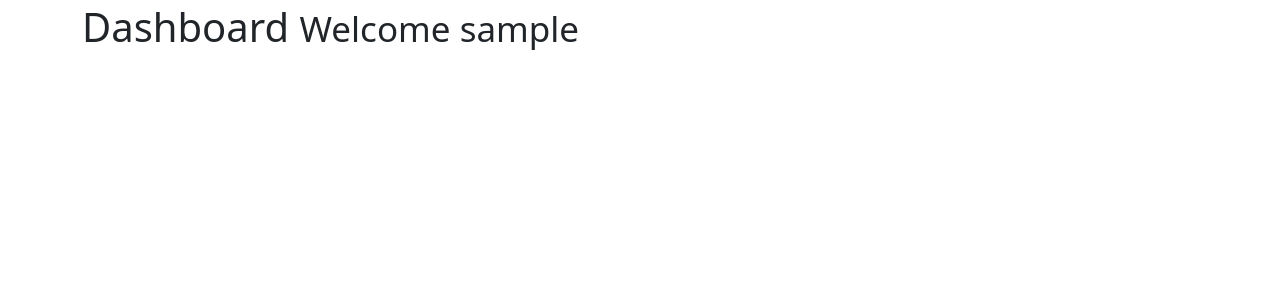
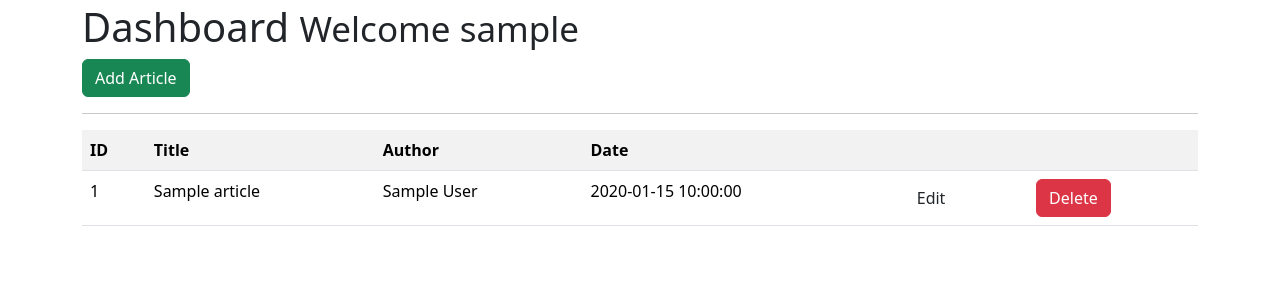
Before and after one commit to KathyBarabash/flask_app, a Flask app: page /dashboard in a window 1280 px wide. Shown: the part 53-356 px from the top of the page. Run offline with Flask 3, Linux system fonts and the light colour scheme; the visitor is signed in with stand-in values (Sample User, id 1); tables that the repository leaves empty or names only in its code hold one stand-in row (values such as "Sample post"); some libraries are stand-ins or nearby versions.

Commit message:
add unchecked changes, just to be clean

```diff
--- a/src/app/app.py
+++ b/src/app/app.py
@@ -40,7 +40,9 @@ def articles():
 @app.route('/articles/<string:id>')
 def article_by_id(id):
     # return (Articles)   # this just prints the formatted plain text
-    return render_template('article.html', id=id)
+    result = cur.execute("SELECT * FROM articles WHERE id = %s", [id])
+    article = cur.fetchone()
+    return render_template('article.html', article=article)
 
 # Register form class
 class RegisterForm(Form):
@@ -135,17 +137,16 @@ def is_logged_in(f):
 @is_logged_in
 def dashboard():
     # Create cursor
-    # cur = mysql.connection.cursor()
+    cur = mysql.connection.cursor()
 
     # # Get articles
-    # result = cur.execute("SELECT * FROM articles")
+    result = cur.execute("SELECT * FROM articles")
 
-    # articles = cur.fetchall()
+    articles = cur.fetchall()
 
-    # if result > 0:
-    if True:
-        return render_template('dashboard.html', articles=Articles)
-    # else:
+    if result > 0:
+        return render_template('dashboard.html', articles=articles)
+    else:
         msg = 'No Articles Found'
         return render_template('dashboard.html', msg=msg)
     # Close connection
@@ -159,6 +160,97 @@ def logout():
     flash('You are now logged out', 'success')
     return redirect(url_for('login'))
 
+# Article Form Class
+class ArticleForm(Form):
+    title = StringField('Title', [validators.Length(min=1, max=200)])
+    body = TextAreaField('Body', [validators.Length(min=30)])
+
+# Add Article
+@app.route('/add_article', methods=['GET', 'POST'])
+@is_logged_in
+def add_article():
+    form = ArticleForm(request.form)
+    if request.method == 'POST' and form.validate():
+        title = form.title.data
+        body = form.body.data
+
+        # Create Cursor
+        cur = mysql.connection.cursor()
+
+        # Execute
+        cur.execute("INSERT INTO articles(title, body, author) VALUES(%s, %s, %s)",(title, body, session['username']))
+
+        # Commit to DB
+        mysql.connection.commit()
+
+        #Close connection
+        cur.close()
+
+        flash('Article Created', 'success')
+
+        return redirect(url_for('dashboard'))
+
+    return render_template('add_article.html', form=form)
+
+# Delete Article
+@app.route('/delete_article/<string:id>', methods=['POST'])
+@is_logged_in
+def delete_article(id):
+    # Create cursor
+    cur = mysql.connection.cursor()
+
+    # Execute
+    cur.execute("DELETE FROM articles WHERE id = %s", [id])
+
+    # Commit to DB
+    mysql.connection.commit()
+
+    #Close connection
+    cur.close()
+
+    flash('Article Deleted', 'success')
+
+    return redirect(url_for('dashboard'))
+
+# Edit article
+@app.route('/edit_article/<string:id>', methods=['GET', 'POST'])
+@is_logged_in
+def edit_article(id):
+    # Create cursor
+    cur = mysql.connection.cursor()
+
+    # Get the article by id
+    result = cur.execute("SELECT * FROm articles WHERE id = %s", [id])
+
+    article = cur.fetchone()
+
+    # Get form
+    form  = ArticleForm(request.form)
+
+    # Populate article form fields
+    form.title.data = article['title']
+    form.body.data = article['body']
+
+
+    if request.method == 'POST' and form.validate():
+        title = request.form['title']
+        body = request.form['body']
+
+        # Create cursor
+        cur = mysql.connection.cursor()
+
+        # Execute
+        cur.execute("UPDATE articles SET title=%s, body=%s WHERE id = %s",
+                    (title, body, id))
+        # Commit to DB
+        mysql.connection.commit()
+
+        # Close connection
+        cur.close()
+
+        flash("Article created", 'success')
+        return redirect(url_for('dashboard'))
+    return render_template('add_article.html', form=form)
 
 if __name__ == '__main__':
     app.secret_key='secret26'
--- a/src/app/templates/dashboard.html
+++ b/src/app/templates/dashboard.html
@@ -2,5 +2,31 @@
 
 {% block body %}
   <h1>Dashboard <small> Welcome {{session.username}}</small></h1>
-
+  <a class="btn btn-success" href="/add_article"> Add Article</a>
+  <hr>
+  <table class="table table-striped">
+    <tr>
+      <th>ID</th>
+      <th>Title</th>
+      <th>Author</th>
+      <th>Date</th>
+      <th></th>
+      <th></th>
+    </tr>
+    {% for article in articles %}
+      <tr>
+        <td>{{article.id}}</td>
+        <td>{{article.title}}</td>
+        <td>{{article.author}}</td>
+        <td>{{article.create_date}}</td>
+        <td><a href="edit_article/{{article.id}}" class="btn btn-default pull-right">Edit</a></td>
+        <td>
+          <form action="{{url_for('delete_article', id=article.id)}}" method="post">
+            <input type="hidden" name="_method" value="DELETE">
+            <input type="submit" value="Delete" class="btn btn-danger">
+          </form>
+        </td>
+      </tr>
+    {% endfor %}
+  </table>
 {% endblock %}
--- a/src/app/templates/layout.html
+++ b/src/app/templates/layout.html
@@ -12,5 +12,9 @@
             {% block body %} {% endblock %}
         </div>
         <script src="https://cdn.jsdelivr.net/npm/bootstrap@5.3.3/dist/js/bootstrap.min.js" integrity="sha384-0pUGZvbkm6XF6gxjEnlmuGrJXVbNuzT9qBBavbLwCsOGabYfZo0T0to5eqruptLy" crossorigin="anonymous"></script>
+        <script src="//cdn.ckeditor.com/4.9.2/basic/ckeditor.js"></script>
+        <script type="text/javascript">
+            CKEDITOR.replace('editor')
+        </script>
     </body>
 </html>
```
Also changed, not shown: src/app/templates/add_article.html (added, +15 -0 lines), src/app/templates/article.html (+6 -1 lines), src/app/templates/home.html (+9 -5 lines), README-process.md (added).
